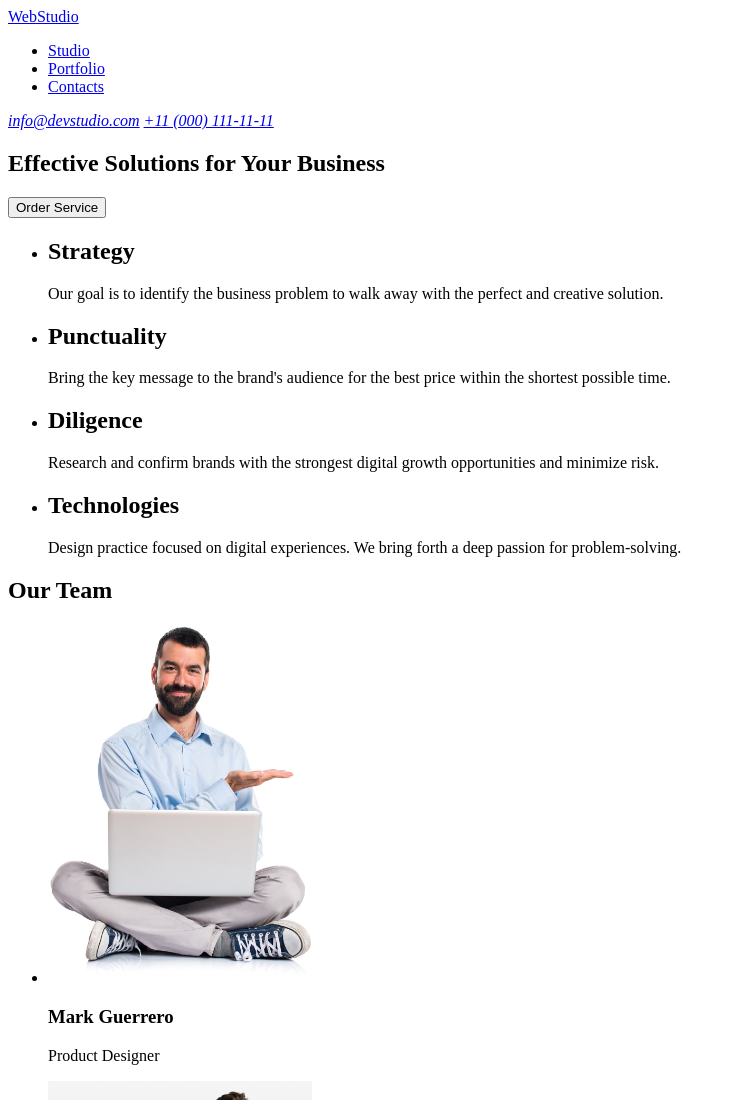
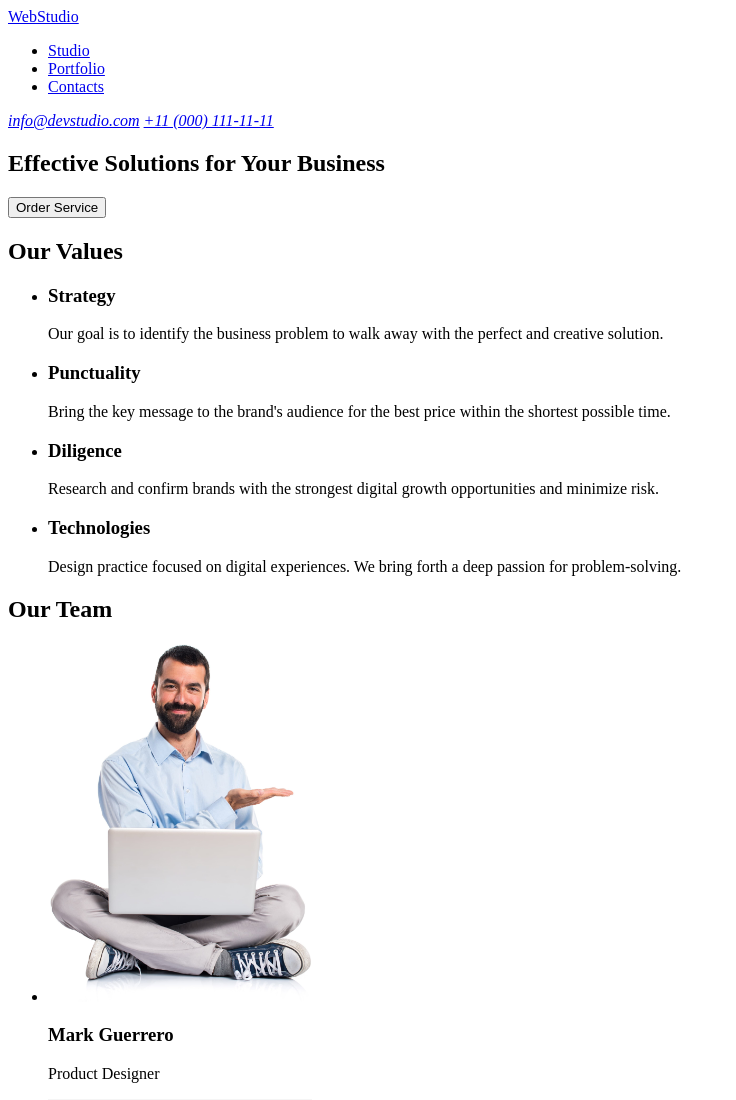
Before and after one commit to BogdanLazebnika/goit-hw-3, a plain HTML site: page index.html in a window 1280 px wide. Shown: the top 1100 px of the page, without its empty margins (0-736 px from the left). Drawn offline with Linux system fonts and the light colour scheme; files whose address does not match are found by name.

Commit message:
Update index.html
виправлення 2 секції

```diff
--- a/index.html
+++ b/index.html
@@ -36,21 +36,21 @@
 
         <!-- Section-1 -->
         <section class="section-1">
-            <ul>
+            <h2>Our Values</h2>            <ul>
                 <li>
-                    <h2>Strategy</h2>
+                    <h3>Strategy</h3>
                     <p>Our goal is to identify the business problem to walk away with the perfect and creative solution.</p>
                 </li>
                 <li>
-                    <h2>Punctuality</h2>
+                    <h3>Punctuality</h3>
                     <p>Bring the key message to the brand's audience for the best price within the shortest possible time.</p>
                 </li>
                 <li>
-                    <h2>Diligence</h2>
+                    <h3>Diligence</h3>
                     <p>Research and confirm brands with the strongest digital growth opportunities and minimize risk.</p>
                 </li>
                 <li>
-                    <h2>Technologies</h2>
+                    <h3>Technologies</h3>
                     <p>Design practice focused on digital experiences. We bring forth a deep passion for problem-solving.</p>
                 </li>
             </ul>
```
